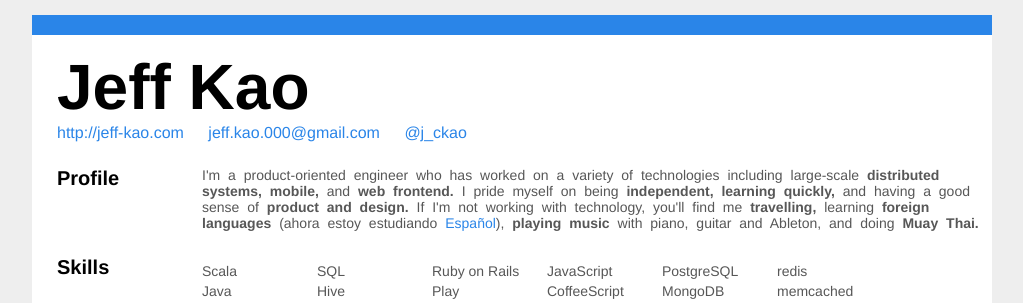
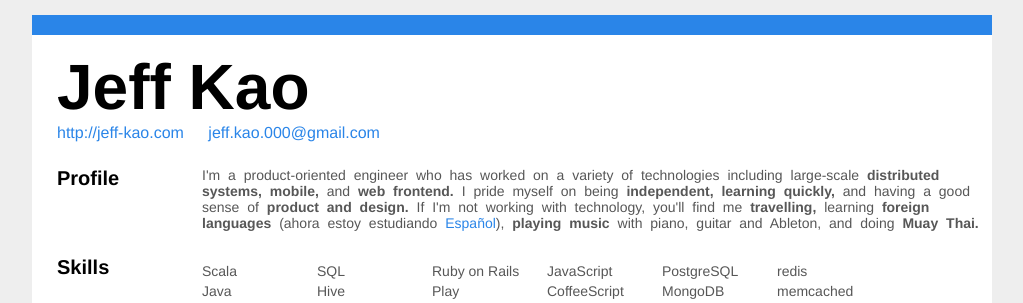
Before and after one commit to jkao/jkao.github.io, a Jekyll site: the page resume.new.html, which Jekyll copies as it is, in a window 1280 px wide. Shown: the top 303 px of the page, without its empty margins (128-1151 px from the left). Built offline with Jekyll 4.4.1, drawn with Linux system fonts in a browser that asks for light colours.

Commit message:
Take out twitter

```diff
--- a/resume.new.html
+++ b/resume.new.html
@@ -164,8 +164,6 @@
             <a class='meta' href='http://jeff-kao.com' target='_blank'>http://jeff-kao.com</a>
             <span class='meta-break'></span>
             <a class='meta' href='mailto:jeff.kao.000@gmail.com' target='_blank'>jeff.kao.000@gmail.com</a>
-            <span class='meta-break'></span>
-            <a class='meta' href='https://twitter.com/j_ckao' target='_blank'>@j_ckao</a>
           </div>
         </div>
       </div>
```
